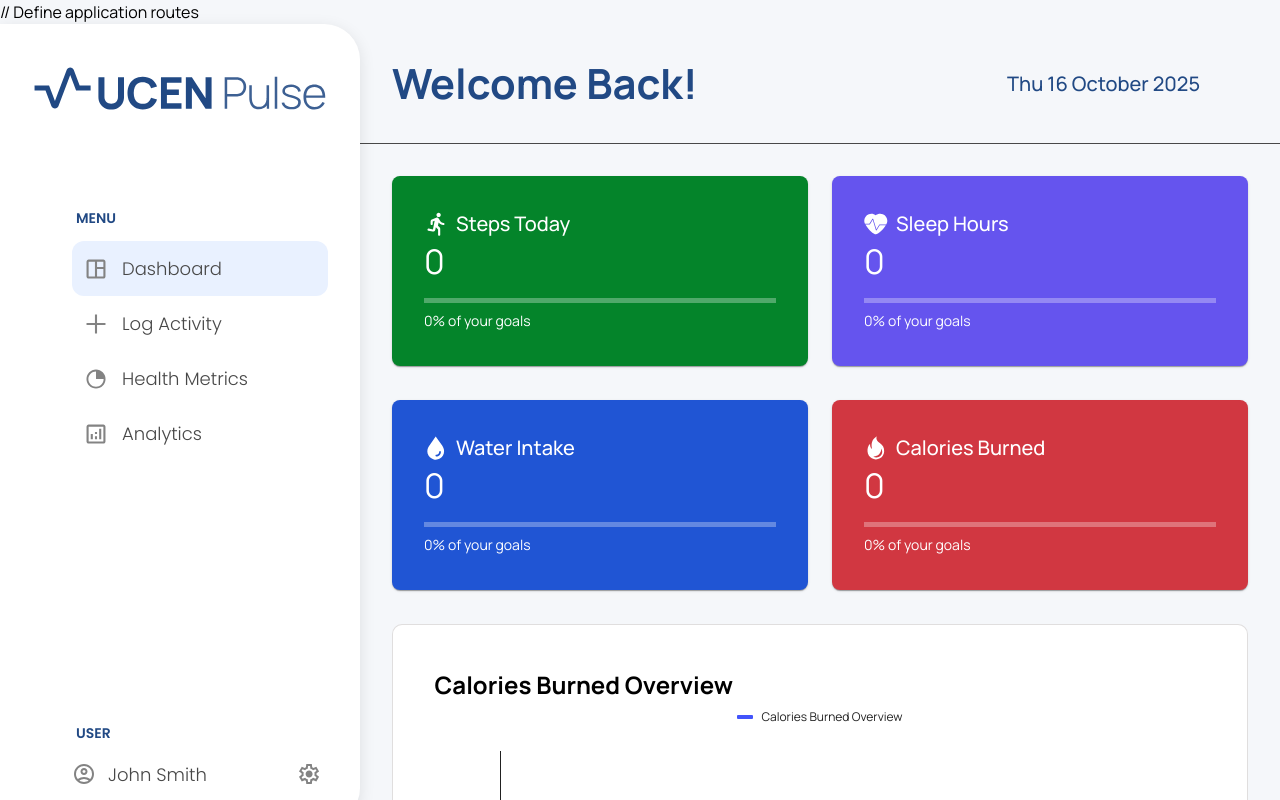
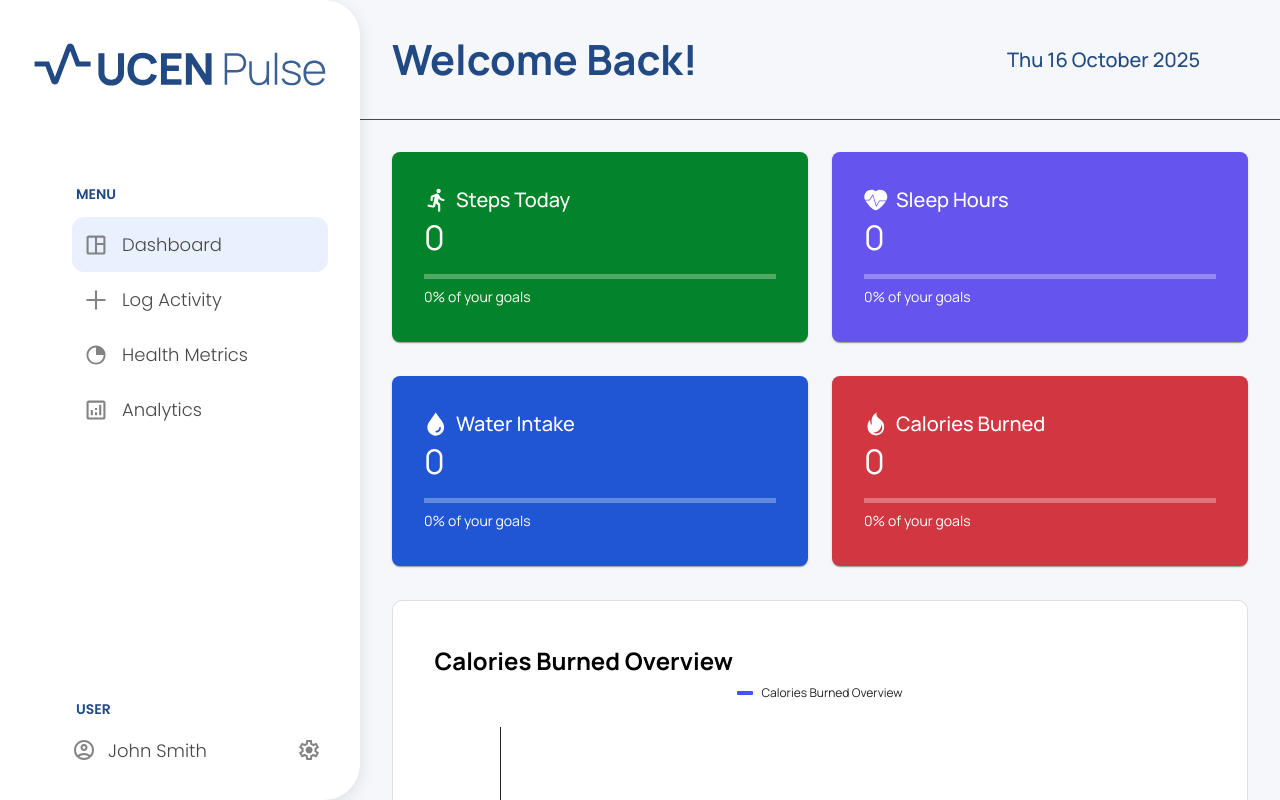
Before and after one commit to Liam2705/UCENPulse-Fitness-Tracker, a React (Vite) app: page / in a window 1280 px wide. Shown: the top 800 px of the page. Built offline with nearby package versions, Linux system fonts and the light colour scheme; some icons are missing.

Commit message:
fixed a comment displaying in application

```diff
--- a/src/App.jsx
+++ b/src/App.jsx
@@ -7,8 +7,8 @@ import Analytics from './pages/Analytics.jsx';
 
 function App() {
   return (
+    // Define application routes
     <>
-      // Define application routes
       <Routes>
         <Route path="/" element={<Dashboard/>}/>
         <Route path="/log-activity" element={<LogActivity/>}/>
--- a/src/components/cards/SleepCard.jsx
+++ b/src/components/cards/SleepCard.jsx
@@ -8,6 +8,7 @@ const SleepCard = () => {
     const progress = (sleep / goal) * 100;
 
     return (
+        // Custom card for displaying hours sleep based on BaseCard props
         <div className="sleep-card">
             <BaseCard
                 title="Sleep Hours"
```
